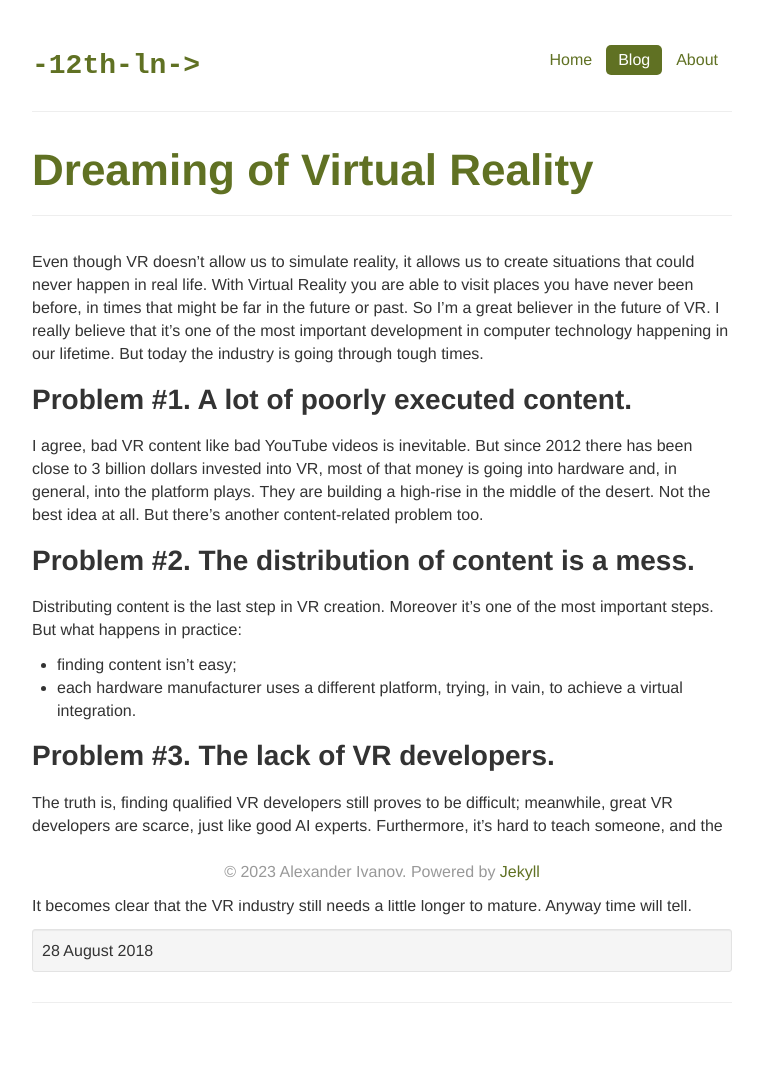
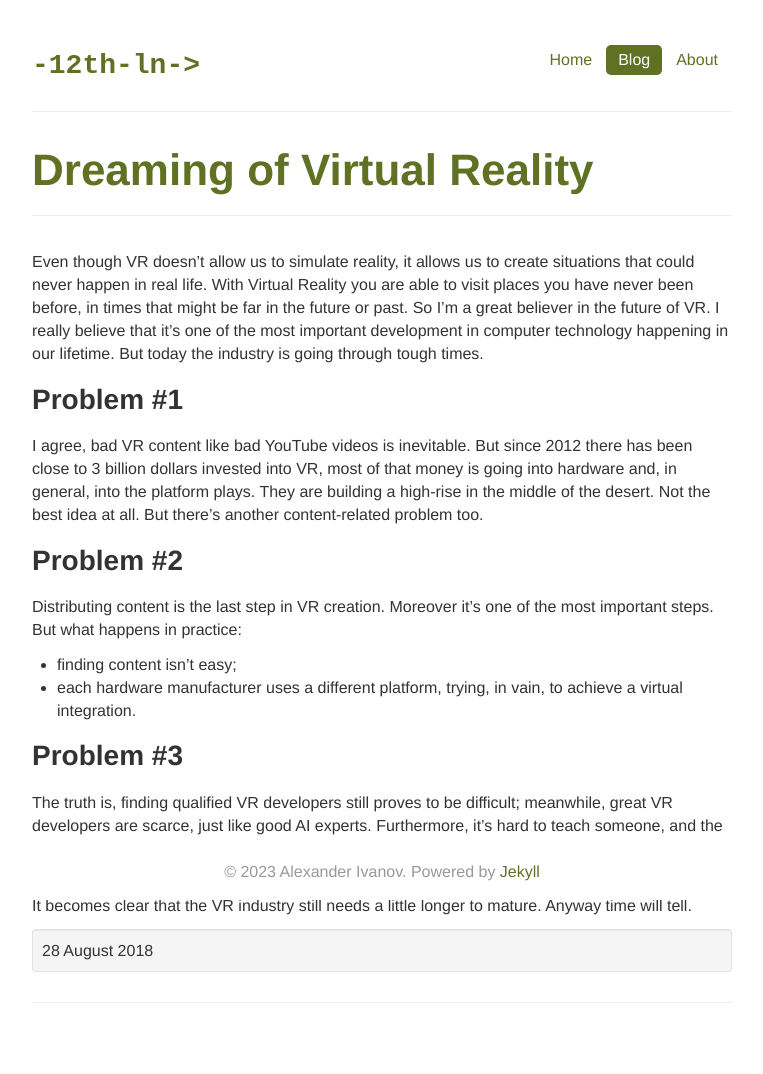
Before and after one commit to sashasyedin/twelfthlane.net, a Jekyll site: the page built from _posts/2018-08-28-dreaming-of-virtual-reality.md, in a window 1280 px wide. Shown: the whole page, without its empty margins (258-1021 px from the left). Built offline with Jekyll 4.4.1, drawn with Linux system fonts in a browser that asks for light colours.

Commit message:
Clean up headings

```diff
--- a/_posts/2018-08-28-dreaming-of-virtual-reality.md
+++ b/_posts/2018-08-28-dreaming-of-virtual-reality.md
@@ -5,15 +5,15 @@ subtitle: VR
 ---
 Even though VR doesn't allow us to simulate reality, it allows us to create situations that could never happen in real life. With Virtual Reality you are able to visit places you have never been before, in times that might be far in the future or past. So I'm a great believer in the future of VR. I really believe that it's one of the most important development in computer technology happening in our lifetime. But today the industry is going through tough times.
 
-### Problem #1. A lot of poorly executed content.
+### Problem #1
 I agree, bad VR content like bad YouTube videos is inevitable. But since 2012 there has been close to 3 billion dollars invested into VR, most of that money is going into hardware and, in general, into the platform plays. They are building a high-rise in the middle of the desert. Not the best idea at all. But there's another content-related problem too.
 
-### Problem #2. The distribution of content is a mess.
+### Problem #2
 Distributing content is the last step in VR creation. Moreover it's one of the most important steps. But what happens in practice:
 * finding content isn't easy;
 * each hardware manufacturer uses a different platform, trying, in vain, to achieve a virtual integration.
 
-### Problem #3. The lack of VR developers.
+### Problem #3
 The truth is, finding qualified VR developers still proves to be difficult; meanwhile, great VR developers are scarce, just like good AI experts. Furthermore, it's hard to teach someone, and the return on the investment is dubious. Some studios are even cutting down on VR investments, so it's hard to predict if getting into VR is a good or bad investment.
 
 It becomes clear that the VR industry still needs a little longer to mature. Anyway time will tell.
```
